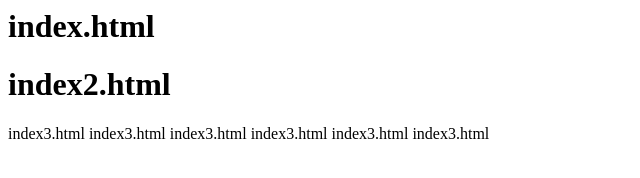
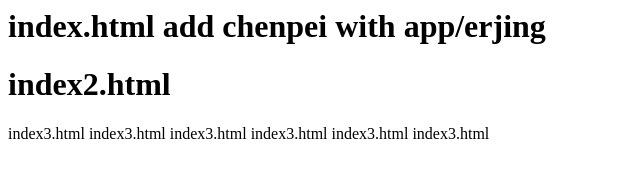
Before and after one commit to chenpei0708/git_learning, a plain HTML site: page index.html in a window 1280 px wide. Shown: the whole page, without its empty margins (0-640 px from the left). Drawn offline with Linux system fonts and the light colour scheme.

Commit message:
add chenpei erjing to index.html

```diff
--- a/index.html
+++ b/index.html
@@ -1,4 +1,4 @@
-<h1> index.html </h1>
+<h1> index.html add chenpei with app/erjing </h1>
 <h1> index2.html </h1>
 index3.html
 index3.html
```
